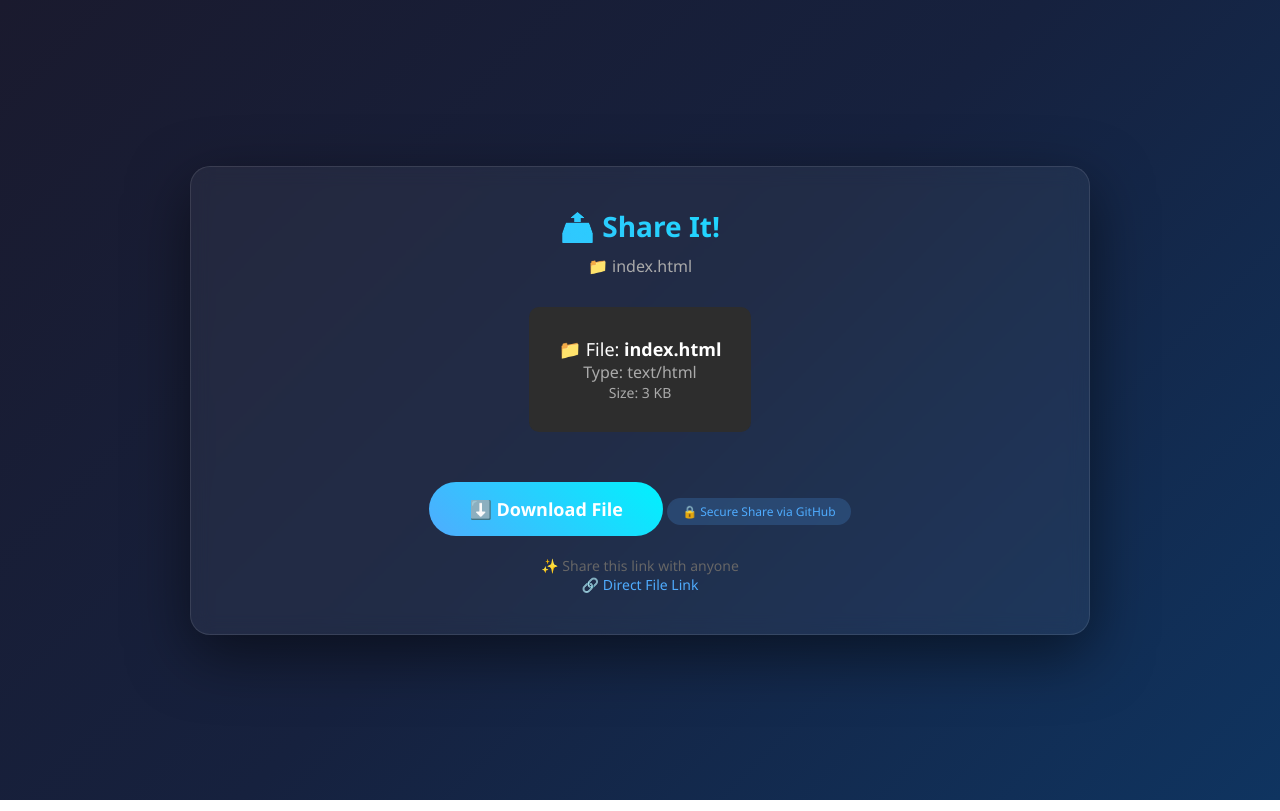
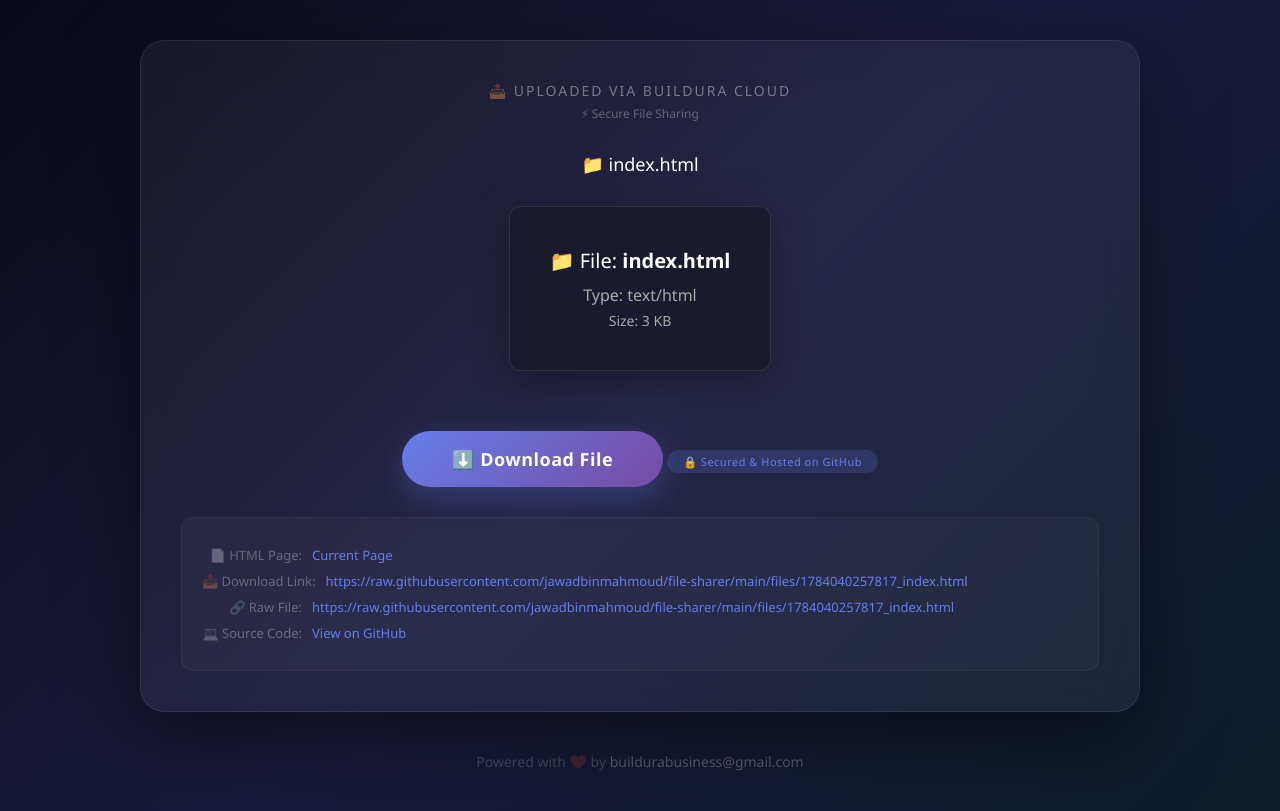
Before and after one commit to jawadbinmahmoud/file-sharer, a plain HTML site: page index.html in a window 1280 px wide. Drawn offline with Linux system fonts and the light colour scheme.

Commit message:
Update HTML page for: index.html

```diff
--- a/index.html
+++ b/index.html
@@ -8,37 +8,52 @@
             * { margin: 0; padding: 0; box-sizing: border-box; }
             body {
                 font-family: 'Segoe UI', Tahoma, Geneva, Verdana, sans-serif;
-                background: linear-gradient(135deg, #1a1a2e, #16213e, #0f3460);
+                background: linear-gradient(135deg, #0a0a1a, #1a1a3e, #0d1b2a);
                 color: white;
                 min-height: 100vh;
                 display: flex;
                 flex-direction: column;
                 align-items: center;
-                justify-content: center;
+                justify-content: space-between;
                 padding: 20px;
             }
             .container {
                 background: rgba(255, 255, 255, 0.05);
-                backdrop-filter: blur(10px);
-                border-radius: 20px;
+                backdrop-filter: blur(20px);
+                border-radius: 24px;
                 padding: 40px;
-                max-width: 900px;
+                max-width: 1000px;
                 width: 100%;
                 text-align: center;
-                box-shadow: 0 20px 60px rgba(0,0,0,0.5);
-                border: 1px solid rgba(255,255,255,0.1);
+                box-shadow: 0 30px 80px rgba(0,0,0,0.5);
+                border: 1px solid rgba(255,255,255,0.08);
+                margin: 20px 0;
+                flex: 1;
             }
-            h1 {
-                font-size: 28px;
-                margin-bottom: 10px;
-                background: linear-gradient(45deg, #4facfe, #00f2fe);
-                -webkit-background-clip: text;
-                -webkit-text-fill-color: transparent;
+            .header {
+                margin-bottom: 30px;
+            }
+            .header h1 {
+                font-size: 14px;
+                color: rgba(255,255,255,0.4);
+                letter-spacing: 2px;
+                text-transform: uppercase;
+                font-weight: 300;
+            }
+            .header .brand {
+                font-size: 12px;
+                color: rgba(255,255,255,0.3);
+                margin-top: 5px;
             }
             .file-name {
                 color: #aaa;
                 margin-bottom: 30px;
-                font-size: 16px;
+                font-size: 18px;
+                font-weight: 300;
+            }
+            .file-name strong {
+                color: #fff;
+                font-weight: 500;
             }
             .content-display {
                 margin: 30px 0;
@@ -48,51 +63,116 @@
                 flex-direction: column;
             }
             .download-btn {
-                background: linear-gradient(45deg, #4facfe, #00f2fe);
+                background: linear-gradient(135deg, #667eea, #764ba2);
                 border: none;
                 color: white;
-                padding: 15px 40px;
+                padding: 16px 50px;
                 font-size: 18px;
                 border-radius: 50px;
                 cursor: pointer;
-                transition: transform 0.2s, box-shadow 0.2s;
-                margin-top: 20px;
-                font-weight: bold;
+                transition: transform 0.3s, box-shadow 0.3s;
+                margin-top: 30px;
+                font-weight: 600;
                 text-decoration: none;
                 display: inline-block;
+                letter-spacing: 0.5px;
+                box-shadow: 0 10px 30px rgba(102, 126, 234, 0.3);
             }
             .download-btn:hover {
-                transform: translateY(-2px);
-                box-shadow: 0 10px 30px rgba(79, 172, 254, 0.3);
+                transform: translateY(-3px);
+                box-shadow: 0 15px 40px rgba(102, 126, 234, 0.4);
             }
-            .info {
-                color: #666;
+            .links-section {
+                margin-top: 30px;
+                padding: 20px;
+                background: rgba(255,255,255,0.03);
+                border-radius: 12px;
+                border: 1px solid rgba(255,255,255,0.05);
+            }
+            .links-section .link-item {
+                display: flex;
+                align-items: center;
+                justify-content: center;
+                gap: 10px;
+                margin: 8px 0;
+                font-size: 13px;
+                color: rgba(255,255,255,0.5);
+                word-break: break-all;
+            }
+            .links-section .link-item a {
+                color: #667eea;
+                text-decoration: none;
+                transition: color 0.3s;
+            }
+            .links-section .link-item a:hover {
+                color: #a8b5f0;
+                text-decoration: underline;
+            }
+            .links-section .link-item .label {
+                color: rgba(255,255,255,0.3);
+                font-weight: 300;
+                min-width: 100px;
+                text-align: right;
+            }
+            .links-section .link-item .value {
+                text-align: left;
+                flex: 1;
+            }
+            .footer {
+                text-align: center;
+                padding: 20px 0;
+                color: rgba(255,255,255,0.2);
                 font-size: 14px;
-                margin-top: 20px;
+            }
+            .footer a {
+                color: rgba(255,255,255,0.3);
+                text-decoration: none;
+                transition: color 0.3s;
+            }
+            .footer a:hover {
+                color: rgba(255,255,255,0.5);
             }
             .badge {
                 display: inline-block;
-                background: rgba(79, 172, 254, 0.2);
-                padding: 5px 15px;
+                background: rgba(102, 126, 234, 0.2);
+                padding: 4px 16px;
                 border-radius: 20px;
-                font-size: 12px;
-                color: #4facfe;
+                font-size: 11px;
+                color: #667eea;
                 margin-top: 10px;
+                letter-spacing: 0.5px;
             }
-            .github-link {
-                color: #4facfe;
-                text-decoration: none;
-                font-size: 14px;
+            .copy-btn {
+                background: rgba(255,255,255,0.05);
+                border: 1px solid rgba(255,255,255,0.1);
+                color: rgba(255,255,255,0.5);
+                padding: 4px 12px;
+                border-radius: 6px;
+                cursor: pointer;
+                font-size: 11px;
+                transition: all 0.3s;
+                margin-left: 8px;
             }
-            .github-link:hover {
-                text-decoration: underline;
+            .copy-btn:hover {
+                background: rgba(255,255,255,0.1);
+                color: #fff;
+            }
+            @media (max-width: 600px) {
+                .container { padding: 20px; }
+                .links-section .link-item { flex-direction: column; align-items: flex-start; }
+                .links-section .link-item .label { min-width: auto; text-align: left; }
             }
         </style>
     </head>
     <body>
         <div class="container">
-            <h1>📤 Share It!</h1>
-            <div class="file-name">📁 index.html</div>
+            <div class="header">
+                <h1>📤 Uploaded via Buildura Cloud</h1>
+                <div class="brand">⚡ Secure File Sharing</div>
+            </div>
+
+            <div class="file-name">📁 <strong>index.html</strong></div>
+
                 <div class="content-display">
 
 
@@ -104,20 +184,41 @@
 
 
 
-            <div style="background: #2d2d2d; padding: 30px; border-radius: 10px; max-width: 80%;">
-        <p style="font-size: 18px;">📁 File: <strong>index.html</strong></p>
-        <p style="color: #aaa;">Type: text/html</p>
-        <p style="color: #aaa; font-size: 14px;">Size: 3 KB</p>
+            <div style="background: #1a1a2e; padding: 40px; border-radius: 12px; max-width: 90%; border: 1px solid rgba(255,255,255,0.1); box-shadow: 0 10px 40px rgba(0,0,0,0.3);">
+        <p style="font-size: 20px;">📁 File: <strong>index.html</strong></p>
+        <p style="color: #aaa; margin-top: 10px;">Type: text/html</p>
+        <p style="color: #aaa; font-size: 14px; margin-top: 5px;">Size: 3 KB</p>
       </div>
 
     </div>
 
-            <a href="https://raw.githubusercontent.com/jawadbinmahmoud/file-sharer/main/files/1784039720041_index.html" class="download-btn" download>⬇️ Download File</a>
-            <div class="badge">🔒 Secure Share via GitHub</div>
-            <div class="info">
-                ✨ Share this link with anyone<br>
-                <a href="https://raw.githubusercontent.com/jawadbinmahmoud/file-sharer/main/files/1784039720041_index.html" class="github-link">🔗 Direct File Link</a>
+
+            <a href="https://raw.githubusercontent.com/jawadbinmahmoud/file-sharer/main/files/1784040257817_index.html" class="download-btn" download>⬇️ Download File</a>
+
+            <div class="badge">🔒 Secured &amp; Hosted on GitHub</div>
+
+            <div class="links-section">
+                <div class="link-item">
+                    <span class="label">📄 HTML Page:</span>
+                    <span class="value"><a href="#" onclick="window.location.href=window.location.href">Current Page</a></span>
+                </div>
+                <div class="link-item">
+                    <span class="label">📥 Download Link:</span>
+                    <span class="value"><a href="https://raw.githubusercontent.com/jawadbinmahmoud/file-sharer/main/files/1784040257817_index.html" target="_blank">https://raw.githubusercontent.com/jawadbinmahmoud/file-sharer/main/files/1784040257817_index.html</a></span>
+                </div>
+                <div class="link-item">
+                    <span class="label">🔗 Raw File:</span>
+                    <span class="value"><a href="https://raw.githubusercontent.com/jawadbinmahmoud/file-sharer/main/files/1784040257817_index.html" target="_blank">https://raw.githubusercontent.com/jawadbinmahmoud/file-sharer/main/files/1784040257817_index.html</a></span>
+                </div>
+                <div class="link-item">
+                    <span class="label">💻 Source Code:</span>
+                    <span class="value"><a href="https://github.com/jawadbinmahmoud/file-sharer" target="_blank">View on GitHub</a></span>
+                </div>
             </div>
+        </div>
+
+        <div class="footer">
+            Powered with ❤️ by <a href="mailto:buildurabusiness@gmail.com">buildurabusiness@gmail.com</a>
         </div>
     </body>
     </html>
```
